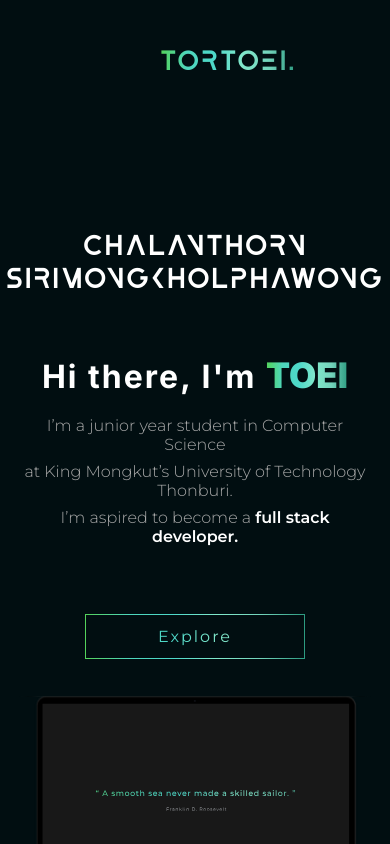
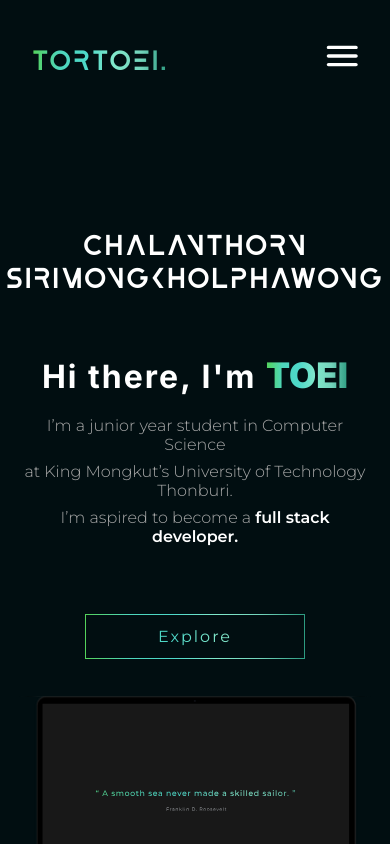
Before and after one commit to HyperactiveX/hyperactivex.github.io, a Next.js app: page / in a window 390 px wide. Shown: the top 844 px of the page. Built offline with nearby package versions, Linux system fonts and the light colour scheme.

Commit message:
[FIX] : Responsive Navbar

```diff
--- a/components/template/NavBar.tsx
+++ b/components/template/NavBar.tsx
@@ -98,7 +98,7 @@ const NavBar = (props:any) => {
       </div>
       <div className={styles.contactList}>
         {listOfContacts.map((element, key) => {
-          return <a className={styles.contactIcons} href={element.link} title={element.alt} target="_blank">
+          return <a className={styles.contactIcons} href={element.link} title={element.alt} target="_blank" key={key}>
           <Image
             src={element.image}
             height={20}
@@ -123,6 +123,17 @@ const NavBar = (props:any) => {
           </a>
         );
       })}
+      <div className={styles.contactListInHamburger}>
+        {listOfContacts.map((element, key) => {
+          return <a className={styles.contactIcons} href={element.link} title={element.alt} target="_blank" key={key}>
+          <Image
+            src={element.image}
+            height={20}
+            width={20}
+          />
+          </a>
+        })}
+      </div>
     </div>
   </Fragment>
   );
--- a/styles/components/template/navBar.module.css
+++ b/styles/components/template/navBar.module.css
@@ -74,6 +74,11 @@
 	background-color: rgba(0, 0, 0, 0.8);
 	z-index: 9;
 }
+@media only screen and (max-width: 1240px) {
+	.navContainer {
+		padding: 0 5rem;
+	}
+}
 
 @media only screen and (max-width: 768px) {
 	.menuContainer {
@@ -81,9 +86,25 @@
 	}
 	.hamburgerSideNav {
 		display: flex;
-		margin-right: 1rem;
+		align-items: flex-end;
+		padding-bottom: 0.5rem;
+		justify-content: center;
+	}
+	.contactList {
+		display: none;
+	}
+	.contactListInHamburger {
+		display: flex;
+		justify-content: center;
 	}
 	.menuItems {
 		text-align: center;
+		margin: 1rem 2rem;
 	}
 }
+
+@media only screen and (max-width: 425px) {
+	.navContainer {
+		padding: 0 2rem;
+	}
+}
```
